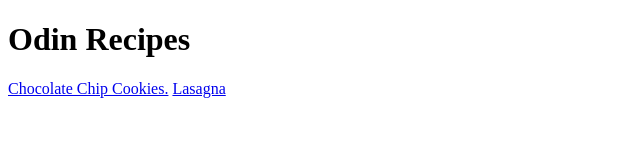
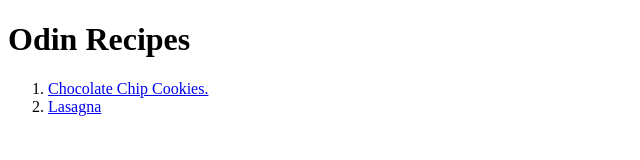
Before and after one commit to JAR143/odin-recipes, a plain HTML site: page index.html in a window 1280 px wide. Shown: the whole page, without its empty margins (0-640 px from the left). Drawn offline with Linux system fonts and the light colour scheme.

Commit message:
Adding ordered list to the links.

```diff
--- a/index.html
+++ b/index.html
@@ -7,7 +7,9 @@
 
     <body>
         <h1>Odin Recipes</h1>
-        <a href="recipes/choco-chip-cookies.html" target="_blank">Chocolate Chip Cookies.</a>
-        <a href="recipes/lasagna.html" target="_blank">Lasagna</a>
+        <ol>
+            <li><a href="recipes/choco-chip-cookies.html" target="_blank">Chocolate Chip Cookies.</a></li>
+            <li><a href="recipes/lasagna.html" target="_blank">Lasagna</a></li>
+        </ol>
     </body>
 </html>
```
